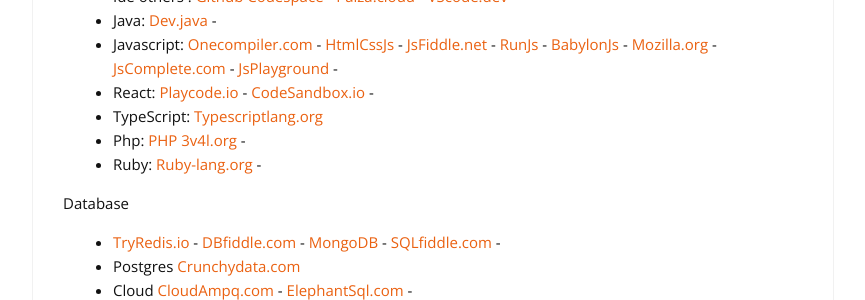
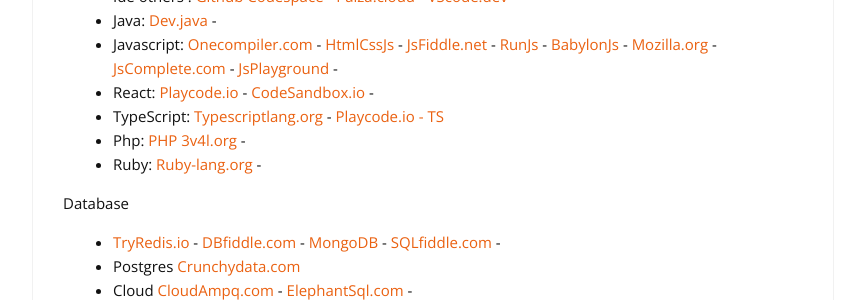
Before and after one commit to cylmat/cylmat.github.io, a Jekyll site: the page built from _pages/train.md, in a window 1280 px wide. Shown: the part 1548-1848 px from the top of the page, without its empty margins (207-1072 px from the left). Built offline with Jekyll 4.4.1, drawn with Linux system fonts in a browser that asks for light colours; nearby versions of some CDN libraries.

Commit message:
Update train.md

```diff
--- a/_pages/train.md
+++ b/_pages/train.md
@@ -59,16 +59,16 @@
 
 ### <center>Playgrounds</center>
 
-- Ide: [Replit.com](https://replit.com/~) - [Onecompiler.com](https://onecompiler.com) - [Rextester.com](https://rextester.com/) - [Codapi.org](https://codapi.org) -
+- Ide: [Replit.com](https://replit.com/~) - [Onecompiler.com](https://onecompiler.com) - [Rextester.com](https://rextester.com) - [Codapi.org](https://codapi.org) -
 
 Dev
-* Css: [CssDeck](https://cssdeck.com/) - [Playcode.io](https://playcode.io/css) - [Sassmeister](https://www.sassmeister.com/) -
+* Css: [CssDeck](https://cssdeck.com/) - [Playcode.io](https://playcode.io/css) - [Sassmeister](https://www.sassmeister.com) -
 * Dev: [OneCompiler.com](https://onecompiler.com) - [Paiza.io](https://paiza.io/en) - [Programiz.com](https://www.programiz.com/python-programming/online-compiler) - [Tutorialspoint.com](https://www.tutorialspoint.com/codingground.htm) -
 * Ide others : [Github Codespace](https://github.com/codespaces) - [Paiza.cloud](https://paiza.cloud) - [VScode.dev](https://vscode.dev) -
 * Java: [Dev.java](https://dev.java/playground) -
 * Javascript: [Onecompiler.com](https://onecompiler.com/javascript) - [HtmlCssJs](https://html-css-js.com) - [JsFiddle.net](https://jsfiddle.net) - [RunJs](https://runjs.co) - [BabylonJs](https://playground.babylonjs.com) - [Mozilla.org](https://developer.mozilla.org/en-US/play) - [JsComplete.com](https://jscomplete.com/playground) - [JsPlayground](https://www.jsplayground.dev) -
 * React: [Playcode.io](https://playcode.io/react) - [CodeSandbox.io](https://codesandbox.io/s) -
-* TypeScript: [Typescriptlang.org](https://www.typescriptlang.org/play)
+* TypeScript: [Typescriptlang.org](https://www.typescriptlang.org/play) - [Playcode.io - TS](https://playcode.io/typescript-playground)
 * Php: [PHP 3v4l.org](https://3v4l.org) -
 * Ruby: [Ruby-lang.org](https://try.ruby-lang.org/playground/) -
 
```
